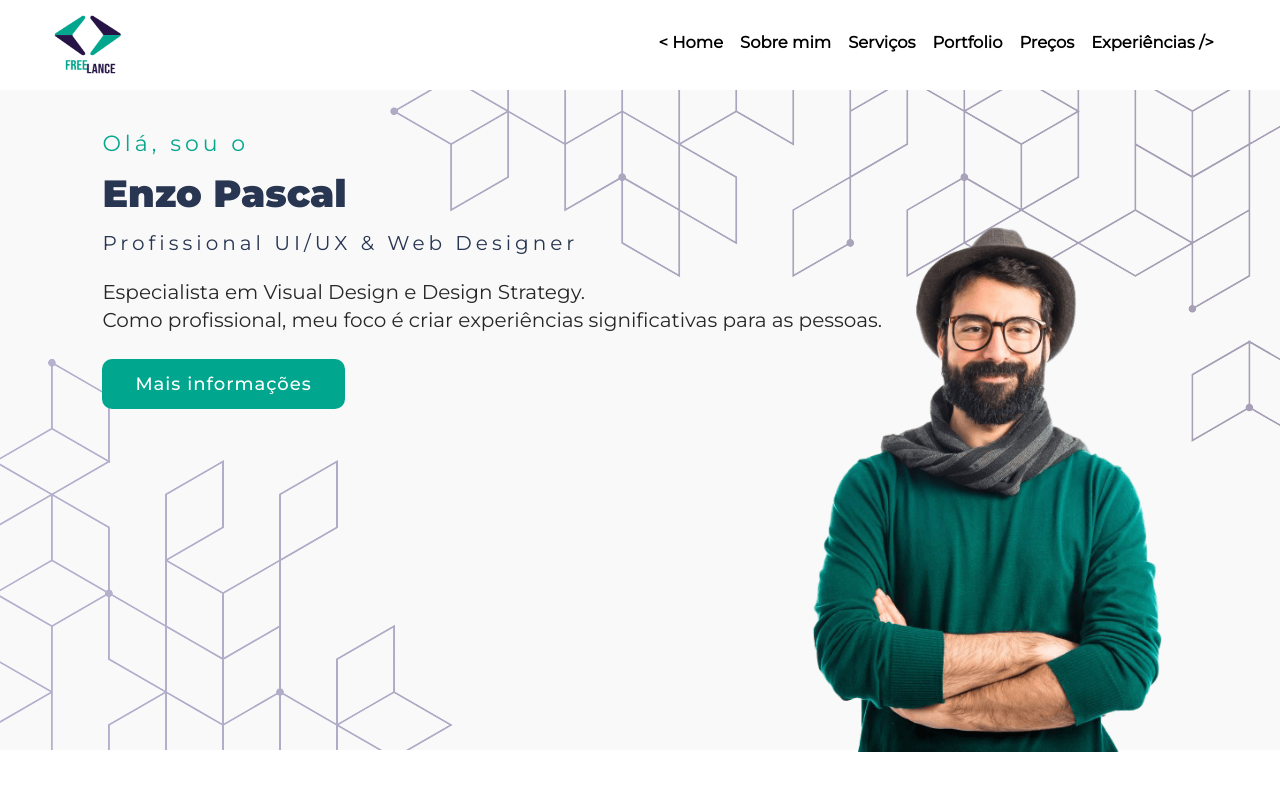
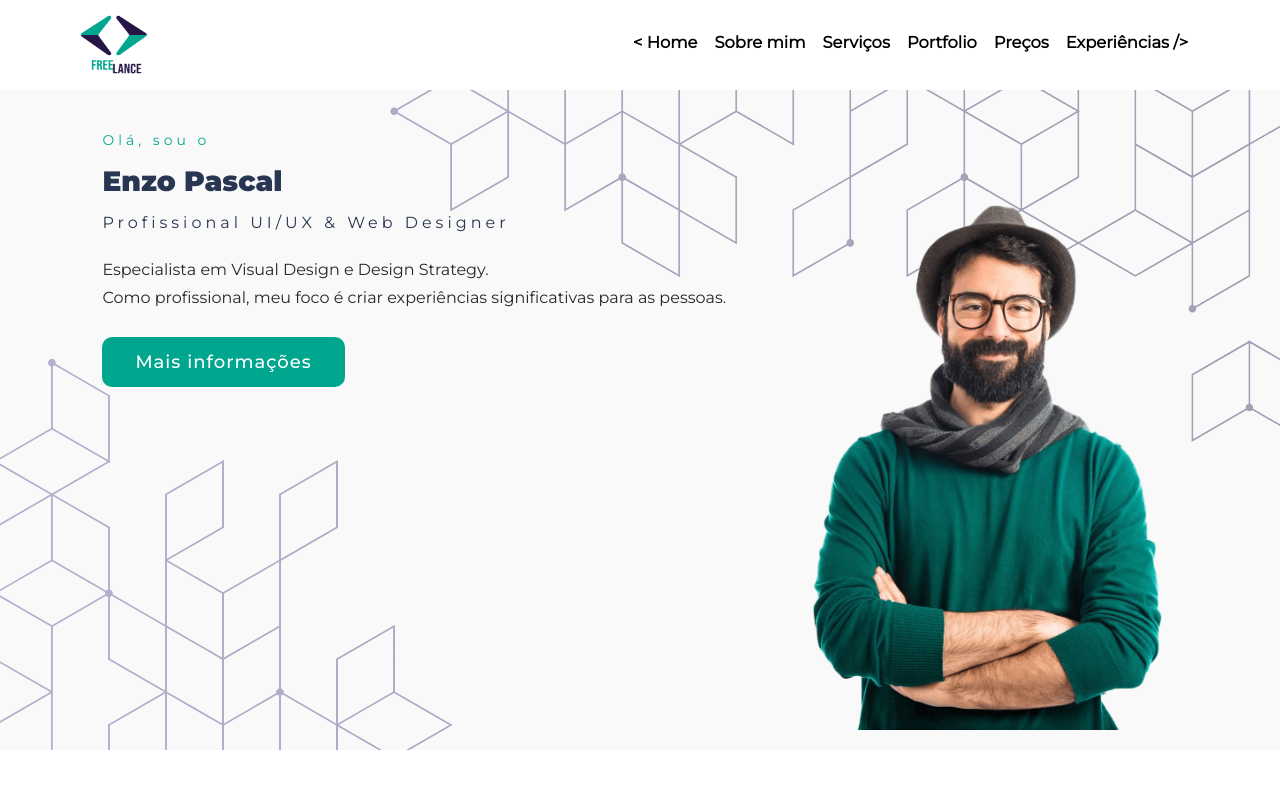
Before and after one commit to BielTsei/pagina_pessoal_enzo_pascal_responsivo, a plain HTML site: page index.html in a window 1280 px wide. Shown: the top 800 px of the page. Drawn offline with Linux system fonts and the light colour scheme; files whose address does not match are found by name.

Commit message:
Feito layout do paragrafo 'sobre mim'

```diff
--- a/style.css
+++ b/style.css
@@ -467,8 +467,8 @@ section:nth-child(4) {
 
 /* ----------------- Responsivo --------------------*/
 
-@media (min-width: 425px) {
-    /*header .menu_desktop {
+@media (min-width: 500px) {
+    header .menu_desktop {
         text-align: right;
         margin-right: 5vw;
         margin-left: 0;
@@ -477,7 +477,25 @@ section:nth-child(4) {
     header img {
         margin-left: 5vw;
         text-align: left;
-    }*/
+    }
+
+    .ola {
+        font-size: 14px;
+    }
+
+    .nome {
+        font-size: 28px;
+    }
+
+    .qualificacoes {
+        font-size: 16px;
+    }
+
+    .paragrafo {
+        width: 90vw;
+        font-size: 16px;
+        line-height:28px;
+    }
 }
 
 
```
